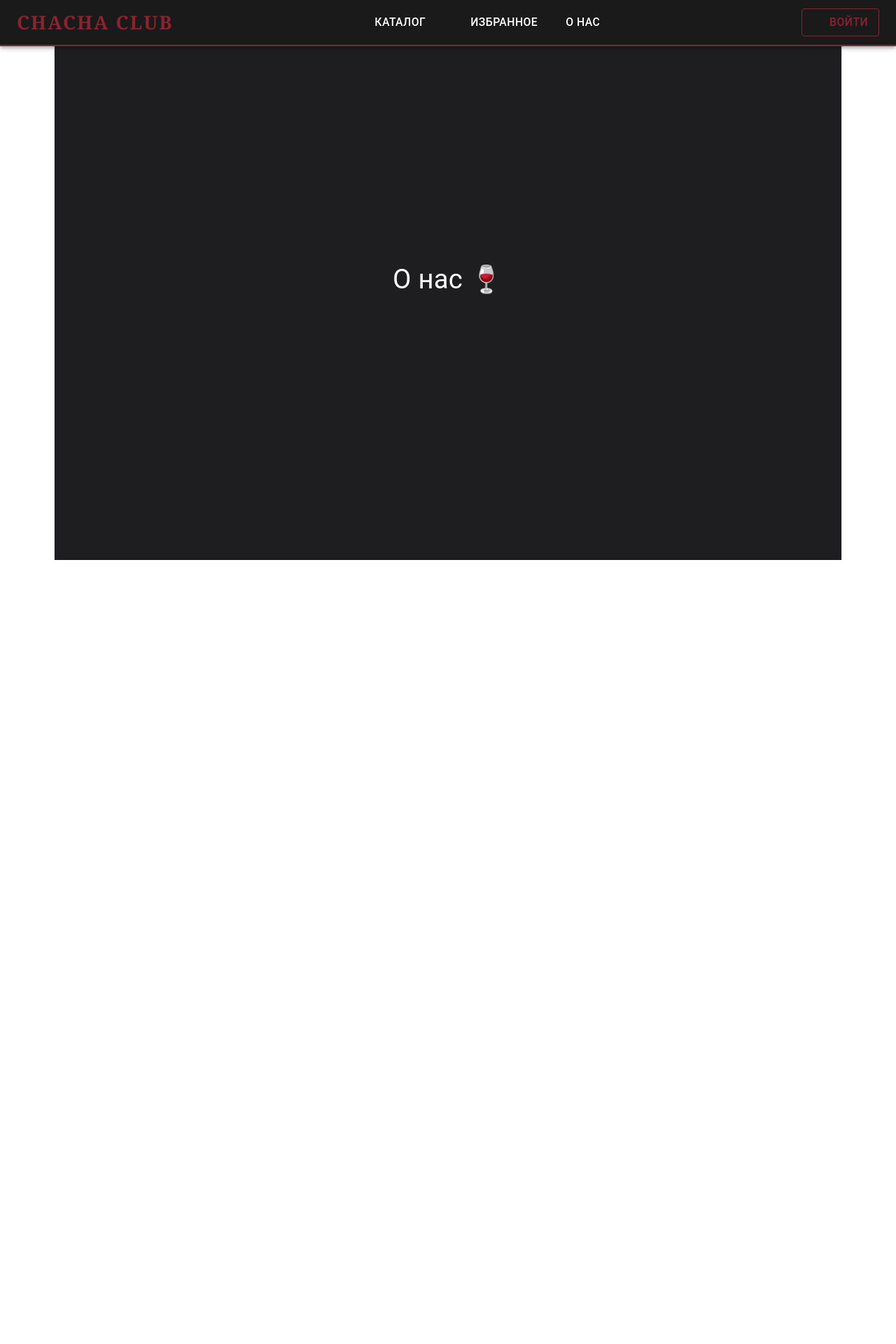
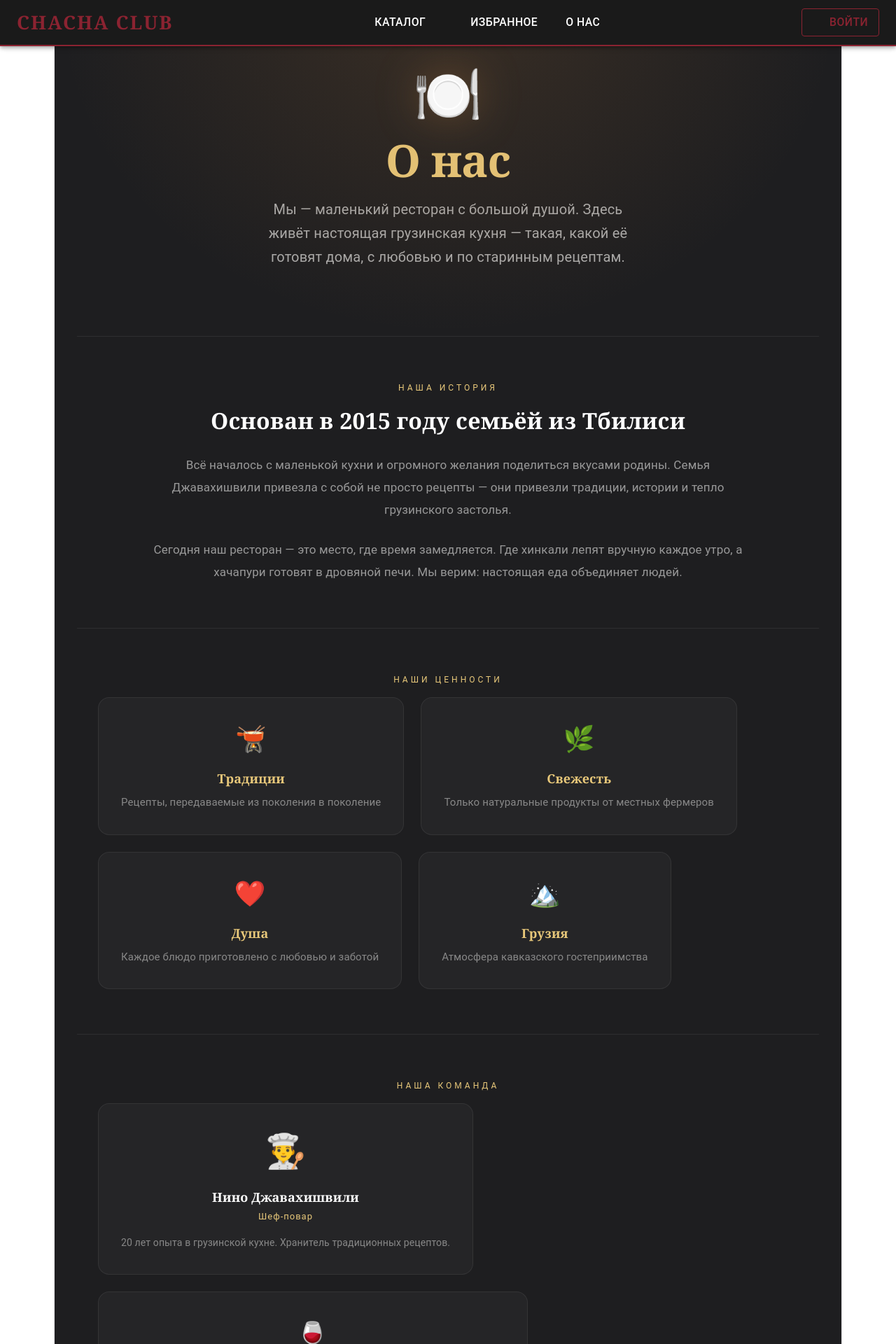
Before and after one commit to comf003114-sys/Frontend, a React (Vite) app: page /about in a window 1280 px wide. Shown: the top 1920 px of the page at 70% size. Before the commit the page ends 800 px from the top, so only its background shows below. Built offline with nearby package versions, Linux system fonts and the light colour scheme; some icons are missing.

Commit message:
feat: add About page

```diff
--- a/src/pages/AboutPage.tsx
+++ b/src/pages/AboutPage.tsx
@@ -1,17 +1,268 @@
-import { Box, Typography } from "@mui/material";
+import { Box, Typography, Grid, Divider } from "@mui/material";
+
+const team = [
+  {
+    name: "Нино Джавахишвили",
+    role: "Шеф-повар",
+    emoji: "👨‍🍳",
+    desc: "20 лет опыта в грузинской кухне. Хранитель традиционных рецептов.",
+  },
+  {
+    name: "Тамара Кварацхелия",
+    role: "Сомелье",
+    emoji: "🍷",
+    desc: "Эксперт по грузинским винам. Подберёт идеальное сочетание к каждому блюду.",
+  },
+  {
+    name: "Георгий Мчедлидзе",
+    role: "Управляющий",
+    emoji: "🤝",
+    desc: "Создаёт атмосферу тепла и гостеприимства в каждой детали.",
+  },
+];
+
+const values = [
+  { icon: "🫕", title: "Традиции", text: "Рецепты, передаваемые из поколения в поколение" },
+  { icon: "🌿", title: "Свежесть", text: "Только натуральные продукты от местных фермеров" },
+  { icon: "❤️", title: "Душа", text: "Каждое блюдо приготовлено с любовью и заботой" },
+  { icon: "🏔️", title: "Грузия", text: "Атмосфера кавказского гостеприимства" },
+];
 
 const AboutPage = () => {
   return (
-    <Box
-      display="flex"
-      justifyContent="center"
-      alignItems="center"
-      minHeight="100vh"
-      sx={{ backgroundColor: "#1E1E20" }}
-    >
-      <Typography variant="h4" color="#FFFFFF">
-        О нас 🍷
-      </Typography>
+    <Box sx={{ backgroundColor: "#1E1E20", minHeight: "100vh", color: "#fff" }}>
+
+      {/* Hero секция */}
+      <Box
+        sx={{
+          position: "relative",
+          minHeight: "60vh",
+          display: "flex",
+          flexDirection: "column",
+          alignItems: "center",
+          justifyContent: "center",
+          textAlign: "center",
+          px: 3,
+          overflow: "hidden",
+          "&::before": {
+            content: '""',
+            position: "absolute",
+            inset: 0,
+            background:
+              "radial-gradient(ellipse at 50% 0%, rgba(180,120,60,0.18) 0%, transparent 70%)",
+            pointerEvents: "none",
+          },
+        }}
+      >
+        <Typography
+          sx={{
+            fontSize: { xs: "48px", md: "80px" },
+            lineHeight: 1,
+            mb: 2,
+            filter: "drop-shadow(0 0 30px rgba(180,120,60,0.4))",
+          }}
+        >
+          🍽️
+        </Typography>
+        <Typography
+          variant="h1"
+          sx={{
+            fontSize: { xs: "36px", md: "64px" },
+            fontFamily: "'Georgia', serif",
+            fontWeight: 700,
+            color: "#E8C87A",
+            letterSpacing: "-1px",
+            mb: 2,
+          }}
+        >
+          О нас
+        </Typography>
+        <Typography
+          sx={{
+            fontSize: { xs: "16px", md: "20px" },
+            color: "#aaa",
+            maxWidth: "560px",
+            lineHeight: 1.7,
+          }}
+        >
+          Мы — маленький ресторан с большой душой. Здесь живёт настоящая
+          грузинская кухня — такая, какой её готовят дома, с любовью и по
+          старинным рецептам.
+        </Typography>
+      </Box>
+
+      <Divider sx={{ borderColor: "rgba(255,255,255,0.07)", mx: 4 }} />
+
+      {/* История */}
+      <Box sx={{ maxWidth: "860px", mx: "auto", px: 4, py: 8 }}>
+        <Typography
+          sx={{
+            fontSize: "12px",
+            letterSpacing: "4px",
+            color: "#E8C87A",
+            textTransform: "uppercase",
+            mb: 2,
+          }}
+        >
+          Наша история
+        </Typography>
+        <Typography
+          sx={{
+            fontSize: { xs: "22px", md: "32px" },
+            fontFamily: "'Georgia', serif",
+            fontWeight: 600,
+            color: "#fff",
+            lineHeight: 1.4,
+            mb: 3,
+          }}
+        >
+          Основан в 2015 году семьёй из Тбилиси
+        </Typography>
+        <Typography sx={{ color: "#999", fontSize: "17px", lineHeight: 1.9, mb: 3 }}>
+          Всё началось с маленькой кухни и огромного желания поделиться вкусами
+          родины. Семья Джавахишвили привезла с собой не просто рецепты — они
+          привезли традиции, истории и тепло грузинского застолья.
+        </Typography>
+        <Typography sx={{ color: "#999", fontSize: "17px", lineHeight: 1.9 }}>
+          Сегодня наш ресторан — это место, где время замедляется. Где хинкали
+          лепят вручную каждое утро, а хачапури готовят в дровяной печи. Мы
+          верим: настоящая еда объединяет людей.
+        </Typography>
+      </Box>
+
+      <Divider sx={{ borderColor: "rgba(255,255,255,0.07)", mx: 4 }} />
+
+      {/* Ценности */}
+      <Box sx={{ px: 4, py: 8, maxWidth: "1000px", mx: "auto" }}>
+        <Typography
+          sx={{
+            fontSize: "12px",
+            letterSpacing: "4px",
+            color: "#E8C87A",
+            textTransform: "uppercase",
+            mb: 2,
+            textAlign: "center",
+          }}
+        >
+          Наши ценности
+        </Typography>
+        <Grid container spacing={3} sx={{ mt: 1 }}>
+          {values.map((v) => (
+            <Grid item xs={12} sm={6} key={v.title}>
+              <Box
+                sx={{
+                  backgroundColor: "rgba(255,255,255,0.03)",
+                  border: "1px solid rgba(255,255,255,0.07)",
+                  borderRadius: "16px",
+                  p: 4,
+                  transition: "border-color 0.3s, transform 0.3s",
+                  "&:hover": {
+                    borderColor: "rgba(232,200,122,0.3)",
+                    transform: "translateY(-4px)",
+                  },
+                }}
+              >
+                <Typography sx={{ fontSize: "36px", mb: 2 }}>{v.icon}</Typography>
+                <Typography
+                  sx={{
+                    fontSize: "18px",
+                    fontWeight: 600,
+                    color: "#E8C87A",
+                    mb: 1,
+                    fontFamily: "'Georgia', serif",
+                  }}
+                >
+                  {v.title}
+                </Typography>
+                <Typography sx={{ color: "#888", fontSize: "15px", lineHeight: 1.7 }}>
+                  {v.text}
+                </Typography>
+              </Box>
+            </Grid>
+          ))}
+        </Grid>
+      </Box>
+
+      <Divider sx={{ borderColor: "rgba(255,255,255,0.07)", mx: 4 }} />
+
+      {/* Команда */}
+      <Box sx={{ px: 4, py: 8, maxWidth: "1000px", mx: "auto" }}>
+        <Typography
+          sx={{
+            fontSize: "12px",
+            letterSpacing: "4px",
+            color: "#E8C87A",
+            textTransform: "uppercase",
+            mb: 2,
+            textAlign: "center",
+          }}
+        >
+          Наша команда
+        </Typography>
+        <Grid container spacing={3} sx={{ mt: 1 }}>
+          {team.map((member) => (
+            <Grid item xs={12} md={4} key={member.name}>
+              <Box
+                sx={{
+                  backgroundColor: "rgba(255,255,255,0.03)",
+                  border: "1px solid rgba(255,255,255,0.07)",
+                  borderRadius: "16px",
+                  p: 4,
+                  textAlign: "center",
+                  transition: "border-color 0.3s, transform 0.3s",
+                  "&:hover": {
+                    borderColor: "rgba(232,200,122,0.3)",
+                    transform: "translateY(-4px)",
+                  },
+                }}
+              >
+                <Typography sx={{ fontSize: "48px", mb: 2 }}>{member.emoji}</Typography>
+                <Typography
+                  sx={{
+                    fontSize: "18px",
+                    fontWeight: 700,
+                    color: "#fff",
+                    fontFamily: "'Georgia', serif",
+                    mb: 0.5,
+                  }}
+                >
+                  {member.name}
+                </Typography>
+                <Typography sx={{ color: "#E8C87A", fontSize: "13px", mb: 2, letterSpacing: "1px" }}>
+                  {member.role}
+                </Typography>
+                <Typography sx={{ color: "#888", fontSize: "14px", lineHeight: 1.7 }}>
+                  {member.desc}
+                </Typography>
+              </Box>
+            </Grid>
+          ))}
+        </Grid>
+      </Box>
+
+      {/* Нижний баннер */}
+      <Box
+        sx={{
+          textAlign: "center",
+          py: 10,
+          px: 4,
+          background: "linear-gradient(180deg, transparent, rgba(180,120,60,0.08))",
+        }}
+      >
+        <Typography
+          sx={{
+            fontSize: { xs: "28px", md: "42px" },
+            fontFamily: "'Georgia', serif",
+            color: "#fff",
+            mb: 2,
+          }}
+        >
+          Ждём вас за нашим столом
+        </Typography>
+        <Typography sx={{ color: "#888", fontSize: "16px" }}>
+          📍 ул. Пушкина, 12 &nbsp;·&nbsp; ☎️ +373 22 123 456 &nbsp;·&nbsp; 🕐 Пн–Вс, 11:00–23:00
+        </Typography>
+      </Box>
     </Box>
   );
 };
```
